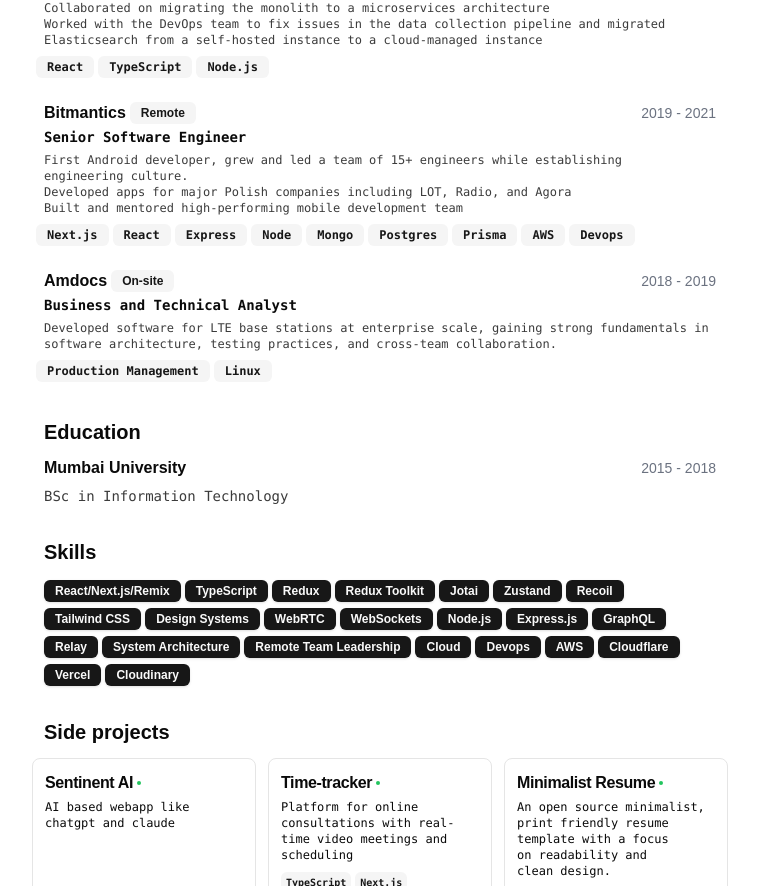
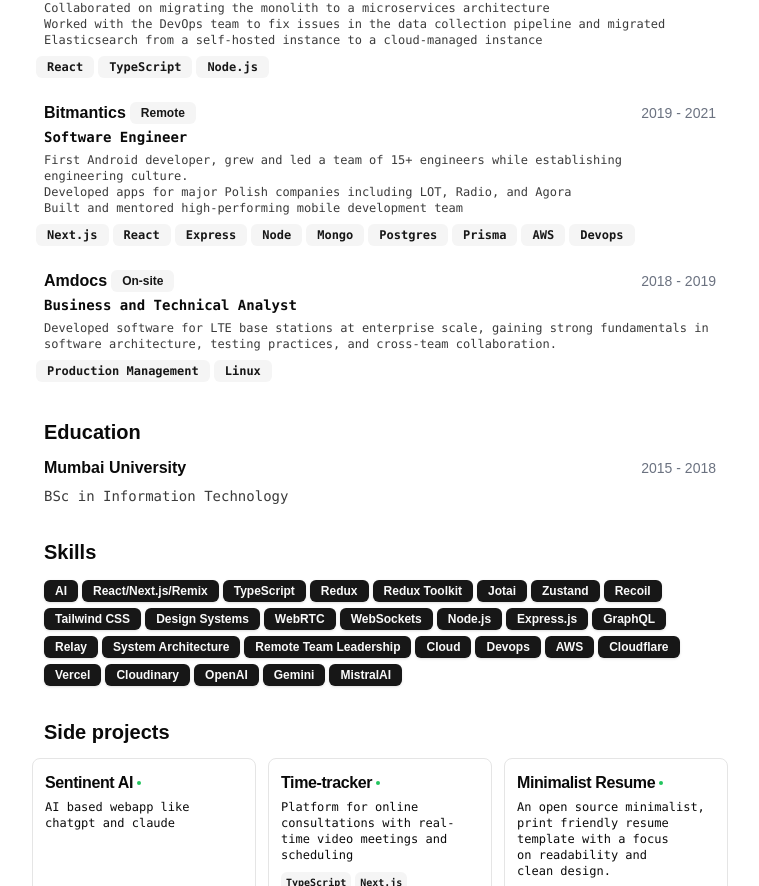
Before and after one commit to blazedglimmer/resume.me, a Next.js app: page / in a window 1280 px wide. Shown: the part 971-1857 px from the top of the page, without its empty margins (260-1019 px from the left). Built offline with nearby package versions, Linux system fonts and the light colour scheme.

Commit message:
Update layout and resume data component

```diff
--- a/app/layout.tsx
+++ b/app/layout.tsx
@@ -25,9 +25,7 @@
 }>) {
   return (
     <html lang="en">
-      <body
-        className={`${geistSans.variable} ${geistMono.variable} antialiased`}
-      >
+      <body className={`${geistSans.variable} ${geistMono.variable}`}>
         <ThemeProvider
           attribute="class"
           defaultTheme="system"
--- a/data/resume-data.tsx
+++ b/data/resume-data.tsx
@@ -129,7 +129,7 @@
       link: '',
       modeOfWork: ['Remote'],
       badges: ['React', 'TypeScript', 'Node.js'],
-      title: ' Senior Software Engineer - Solidity Developer',
+      title: ' Senior Software Engineer',
       logo: null,
       start: '2021',
       end: '2023',
@@ -171,7 +171,7 @@
         'AWS',
         'Devops',
       ],
-      title: 'Senior Software Engineer',
+      title: 'Software Engineer',
       logo: null,
       start: '2019',
       end: '2021',
@@ -203,6 +203,7 @@
     },
   ],
   skills: [
+    'AI',
     'React/Next.js/Remix',
     'TypeScript',
     'Redux',
@@ -226,6 +227,9 @@
     'Cloudflare',
     'Vercel',
     'Cloudinary',
+    'OpenAI',
+    'Gemini',
+    'MistralAI',
   ],
   projects: [
     {
```
